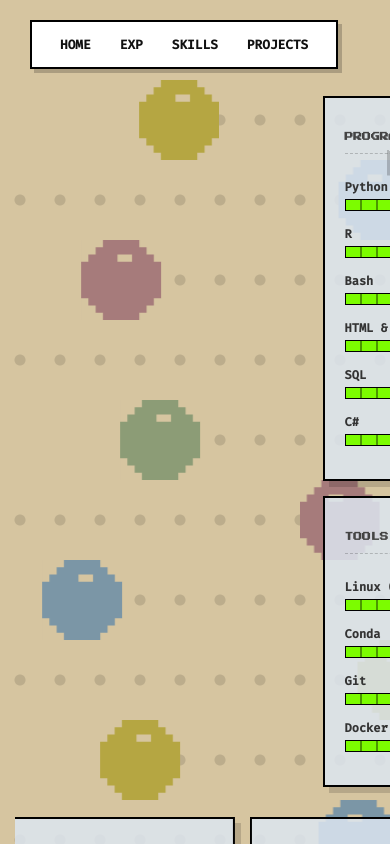
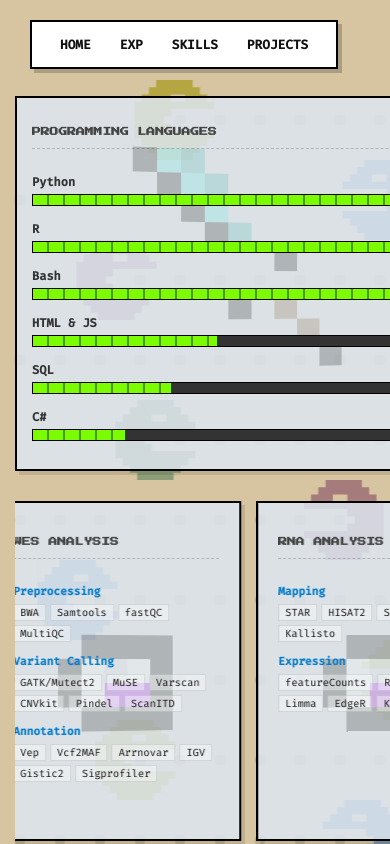
Before and after one commit to Juan-Jeffery/juan-jeffery.github.io, a Next.js app: page /skills in a window 390 px wide. Shown: the top 844 px of the page. Built offline with nearby package versions, Linux system fonts and the light colour scheme.

Commit message:
fix error

```diff
--- a/src/app/skills/skills.module.css
+++ b/src/app/skills/skills.module.css
@@ -180,41 +180,42 @@
    📱 手機版響應式優化 (RWD)
 ========================================= */
 @media (max-width: 850px) {
-  .projectsPage {
+  /* 1. 頁面容器 */
+  .skillsPage { /* ✅ 這裡要寫 skillsPage，不能寫 projectsPage 喔！ */
     padding-left: 15px;
     padding-right: 15px;
+    /* ✅ 強制清除電腦版的 60px 底部留白，解決底部一大塊空白的問題 */
+    padding-bottom: 10px;
   }
 
-  /* 2. 靜態網格容器 */
+  /* 2. 靜態網格容器 (讓兩張卡並排) */
   .skillsGrid {
-    flex-direction: column;
-    align-items: center;
-    /* 縮小卡片間的距離 */
-    gap: 15px;
-    margin-bottom: 20px;
-    padding: 0 15px; /* 在這個層級加回安全邊距，保護卡片不貼緊螢幕邊緣 */
-    box-sizing: border-box;
+    flex-direction: row; /* ✅ 恢復水平並排 */
+    justify-content: space-between; /* 讓兩張卡片自動靠左右對齊 */
+    gap: 10px; /* 縮小卡片間距以擠進手機螢幕 */
+    margin-bottom: 20px; /* 縮小與下方輪播圖的距離 */
   }
 
   /* 3. 靜態卡片本體 (上方兩張大卡) */
   .skillsGrid .statCard {
-    /* ✅ 下重藥：取消寫死的 420px，改用 100% 寬度，並搭配 border-box 確保 padding 不會向外撐 */
-    width: 100% !important;
-    max-width: calc(100vw - 5px); /* 螢幕寬度扣掉左右各 15px 的安全邊距 */
+    /* ✅ 神奇比例：自動抓取螢幕一半的寬度再扣掉間距，視覺上等同 200px，且絕對不會破版！ */
+    width: calc(50% - 5px);
     min-height: auto;
-    padding: 25px 20px;
-    box-sizing: border-box;
+    padding: 20px 15px; /* 稍微縮小內距，讓裡面的血條放得下 */
+    box-shadow: 4px 4px 0px rgba(0, 0, 0, 0.1); /* 比照 Projects 頁面，縮小陰影比例 */
   }
 
   /* 4. 底部輪播區塊 */
   .carouselViewport {
-    /* 縮小輪播區塊的上下 padding，避免底部可拉伸太多 */
-    padding: 10px 0 20px 0;
+    /* ✅ 大幅修剪輪播區塊的上下留白，讓底部更緊湊 */
+    padding: 10px 0;
   }
 
   /* 5. 輪播卡片 (下方圖卡) */
   .carouselTrack .statCard {
+    /* 下方維持橫向滑動的設計，寬度保持不變 */
     width: 250px;
     min-width: 250px;
+    box-shadow: 4px 4px 0px rgba(0, 0, 0, 0.1); /* 一併縮小陰影 */
   }
 }
```
